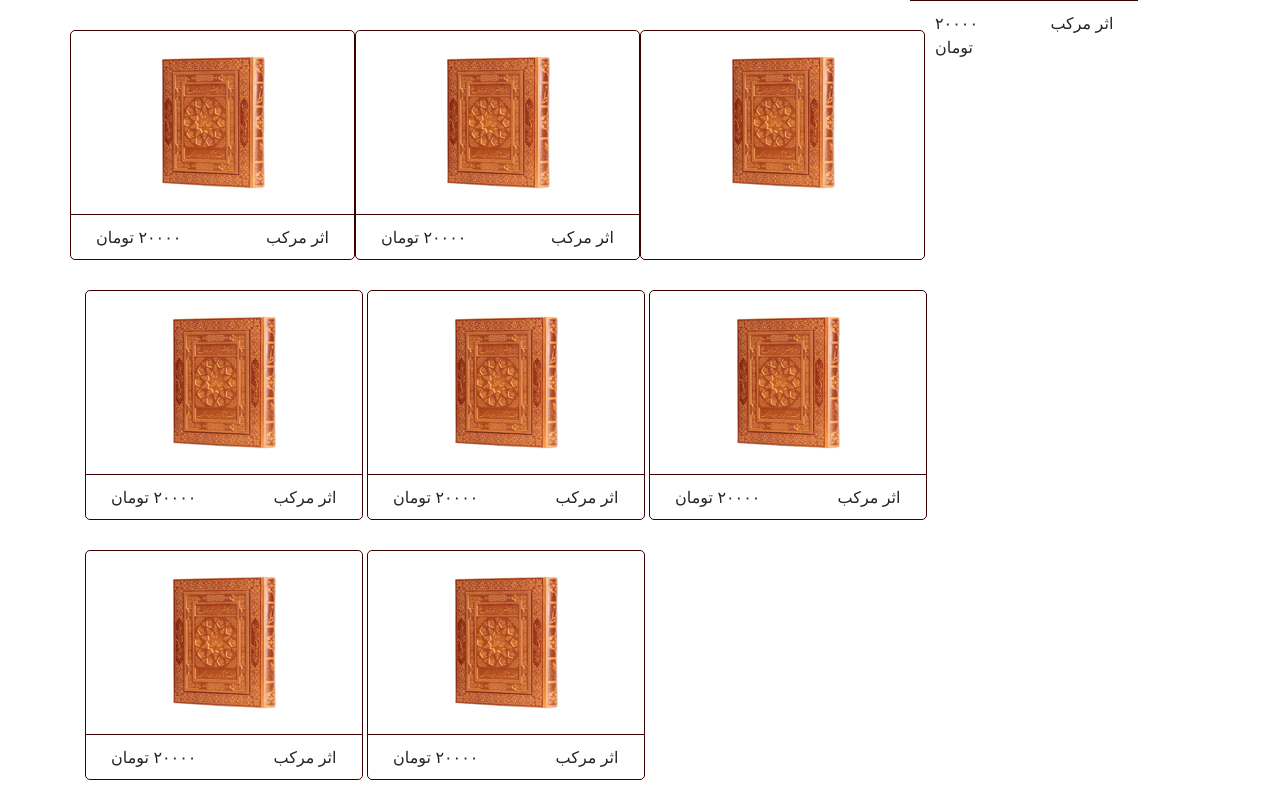
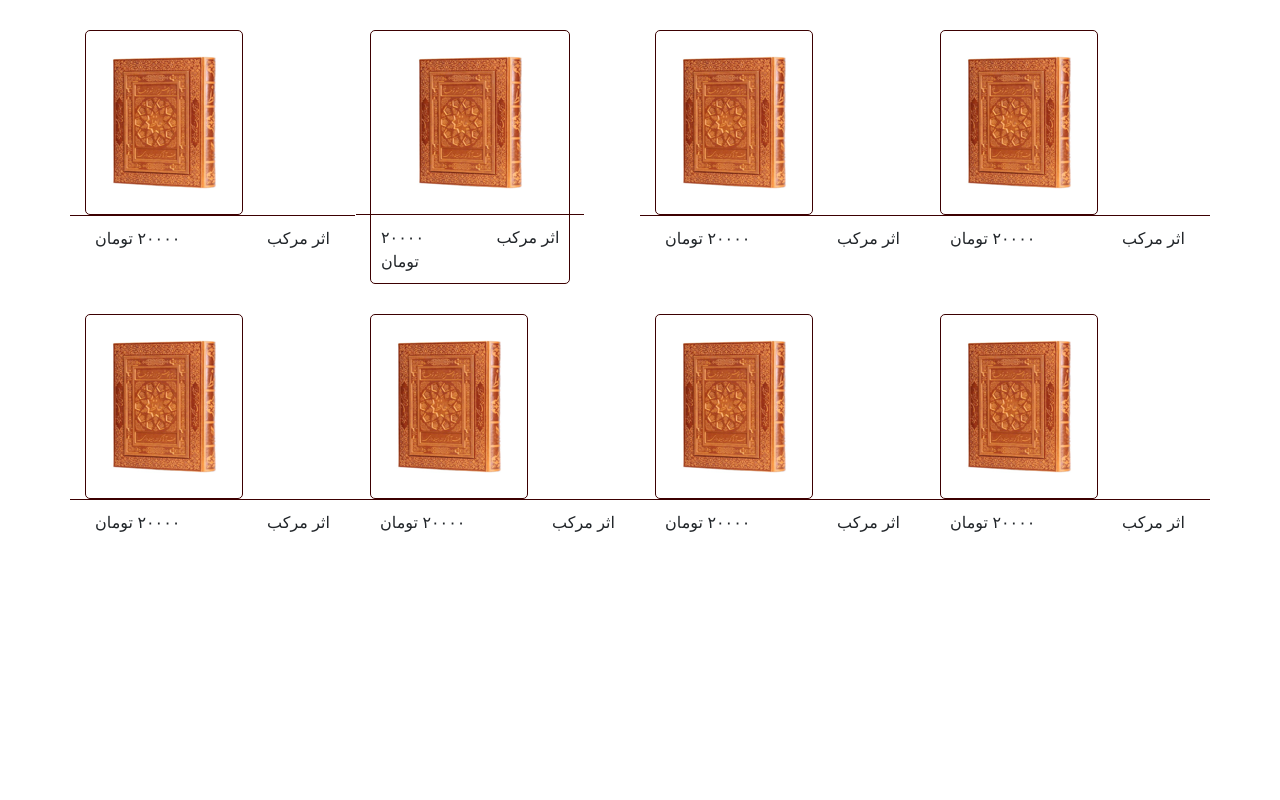
Before and after one commit to HAMIDYSHAYAN/bookshop, a plain HTML site: page inddex.html in a window 1280 px wide. Drawn offline with Linux system fonts and the light colour scheme.

Commit message:
commit day two

```diff
--- a/inddex.html
+++ b/inddex.html
@@ -14,29 +14,8 @@
       <div id="main">
          <div class="container">
             <div class="row items ">
-               <div class="item col-12 col-md-4 col-lg-3">
-                  <div class="row">
-                     <div class="col-12 text-center">
-                        <img class="item-img" src="./imgs/item-img.png" alt="none">
-                     </div>
-                  </div>
-                  <div class="row item-info rtl">
-                     <div class="col-6 title rtl">اثر مرکب</div>
-                     <div class="col-6 price  rtl text-right">۲۰۰۰۰ تومان</div>
-                  </div>
-               </div>
-               <div class="item col-12 col-md-4 col-lg-3">
-                  <div class="row">
-                     <div class="col-12 text-center">
-                        <img class="item-img" src="./imgs/item-img.png" alt="none">
-                     </div>
-                  </div>
-                  <div class="row item-info rtl">
-                     <div class="col-6 title rtl">اثر مرکب</div>
-                     <div class="col-6 price  rtl text-right">۲۰۰۰۰ تومان</div>
-                  </div>
-               </div>
-               <div class="item col-12 col-md-4 col-lg-3">
+            <div class="col-12 col-md-6 col-lg-4 col-xl-3">
+                  <div class="item">
                      <div class="row">
                         <div class="col-12 text-center">
                            <img class="item-img" src="./imgs/item-img.png" alt="none">
@@ -48,10 +27,40 @@
                      <div class="col-6 price  rtl text-right">۲۰۰۰۰ تومان</div>
                   </div>
                </div>
-            <div class="item col-12 col-md-4 col-lg-3 ">
+            <div class="col-12 col-md-6 col-lg-4 col-xl-3">
+                  <div class="item">
                      <div class="row">
                         <div class="col-12 text-center">
                            <img class="item-img" src="./imgs/item-img.png" alt="none">
+                        </div>
+                     </div>
+
+                  <div class="row item-info rtl">
+                     <div class="col-6 title rtl">اثر مرکب</div>
+                     <div class="col-6 price  rtl text-right">۲۰۰۰۰ تومان</div>
+                  </div>
+                  </div>
+               </div>
+            <div class="col-12 col-md-6 col-lg-4 col-xl-3">
+                  <div class="item">
+                     <div class="row">
+                        <div class="col-12 text-center">
+                           <img class="item-img" src="./imgs/item-img.png" alt="none">
+                        </div>
+                     </div>
+                  </div>
+
+               <div class="row item-info rtl">
+                  <div class="col-6 title rtl">اثر مرکب</div>
+                  <div class="col-6 price  rtl text-right">۲۰۰۰۰ تومان</div>
+               </div>
+                </div>
+            <div class="col-12 col-md-6 col-lg-4 col-xl-3">
+               <div class="item">
+                  <div class="row">
+                     <div class="col-12 text-center">
+                        <img class="item-img" src="./imgs/item-img.png" alt="none">
+                     </div>
                   </div>
                </div>
                <div class="row item-info rtl">
@@ -59,10 +68,12 @@
                   <div class="col-6 price  rtl text-right">۲۰۰۰۰ تومان</div>
                </div>
             </div>
-            <div class="item col-12 col-md-4 col-lg-3 ">
+            <div class="col-12 col-md-6 col-lg-4 col-xl-3">
+               <div class="item">
                   <div class="row">
                      <div class="col-12 text-center">
                         <img class="item-img" src="./imgs/item-img.png" alt="none">
+                     </div>
                   </div>
                </div>
                <div class="row item-info rtl">
@@ -70,10 +81,12 @@
                   <div class="col-6 price  rtl text-right">۲۰۰۰۰ تومان</div>
                </div>
             </div>
-            <div class="item col-12 col-md-4 col-lg-3 ">
+            <div class="col-12 col-md-6 col-lg-4 col-xl-3">
+               <div class="item">
                   <div class="row">
                      <div class="col-12 text-center">
                         <img class="item-img" src="./imgs/item-img.png" alt="none">
+                     </div>
                   </div>
                </div>
                <div class="row item-info rtl">
@@ -81,10 +94,12 @@
                   <div class="col-6 price  rtl text-right">۲۰۰۰۰ تومان</div>
                </div>
             </div>
-            <div class="item col-12 col-md-4 col-lg-3 ">
+            <div class="col-12 col-md-6 col-lg-4 col-xl-3">
+               <div class="item">
                   <div class="row">
                      <div class="col-12 text-center">
                         <img class="item-img" src="./imgs/item-img.png" alt="none">
+                     </div>
                   </div>
                </div>
                <div class="row item-info rtl">
@@ -92,10 +107,12 @@
                   <div class="col-6 price  rtl text-right">۲۰۰۰۰ تومان</div>
                </div>
             </div>
-            <div class="item col-12 col-md-4 col-lg-3 ">
+            <div class="col-12 col-md-6 col-lg-4 col-xl-3">
+               <div class="item">
                   <div class="row">
                      <div class="col-12 text-center">
                         <img class="item-img" src="./imgs/item-img.png" alt="none">
+                     </div>
                   </div>
                </div>
                <div class="row item-info rtl">
@@ -105,5 +122,6 @@
             </div>
          </div>
          </div>
+      </div>
    </body>
 </html>
```
Lines whose indentation alone changed are shown as unchanged.
